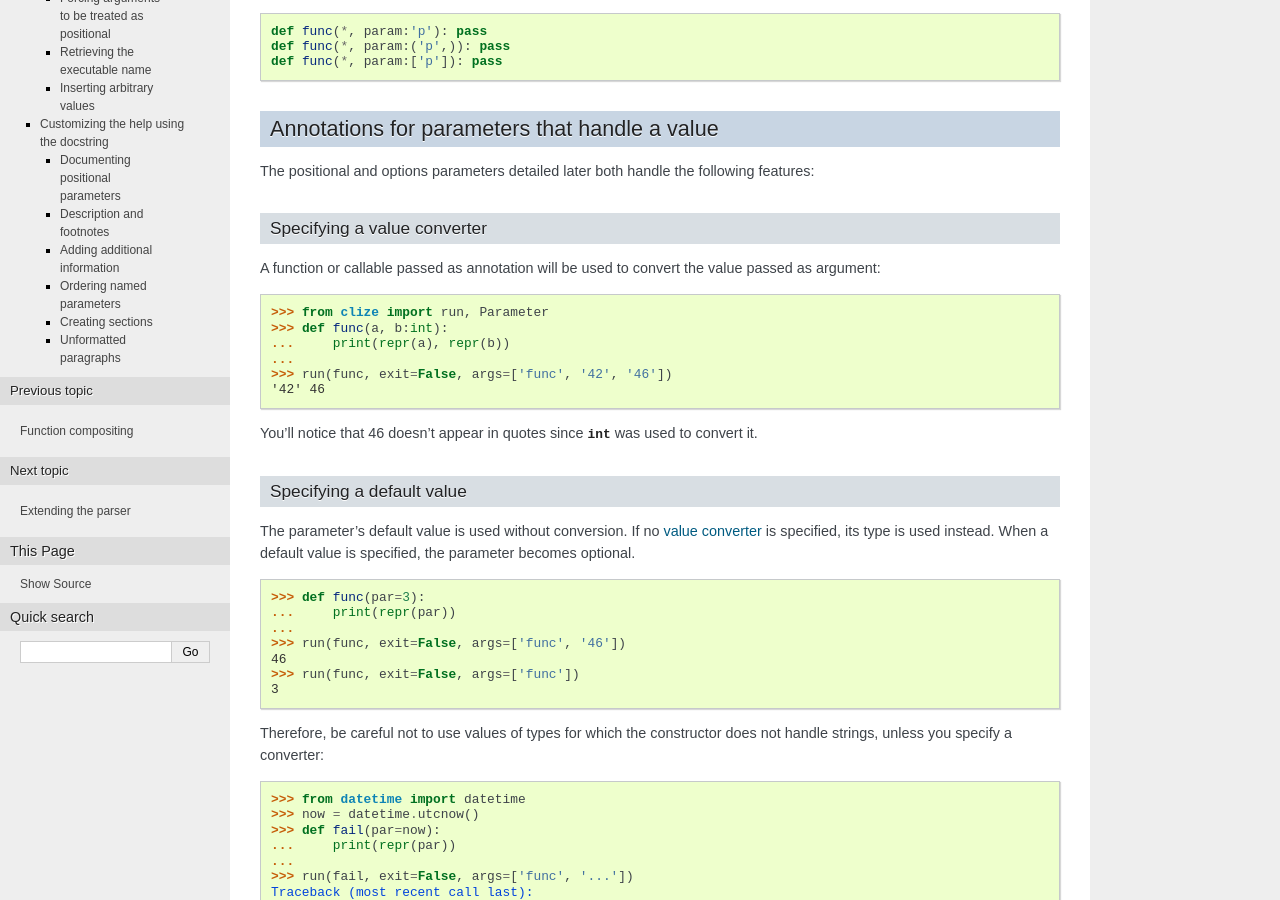
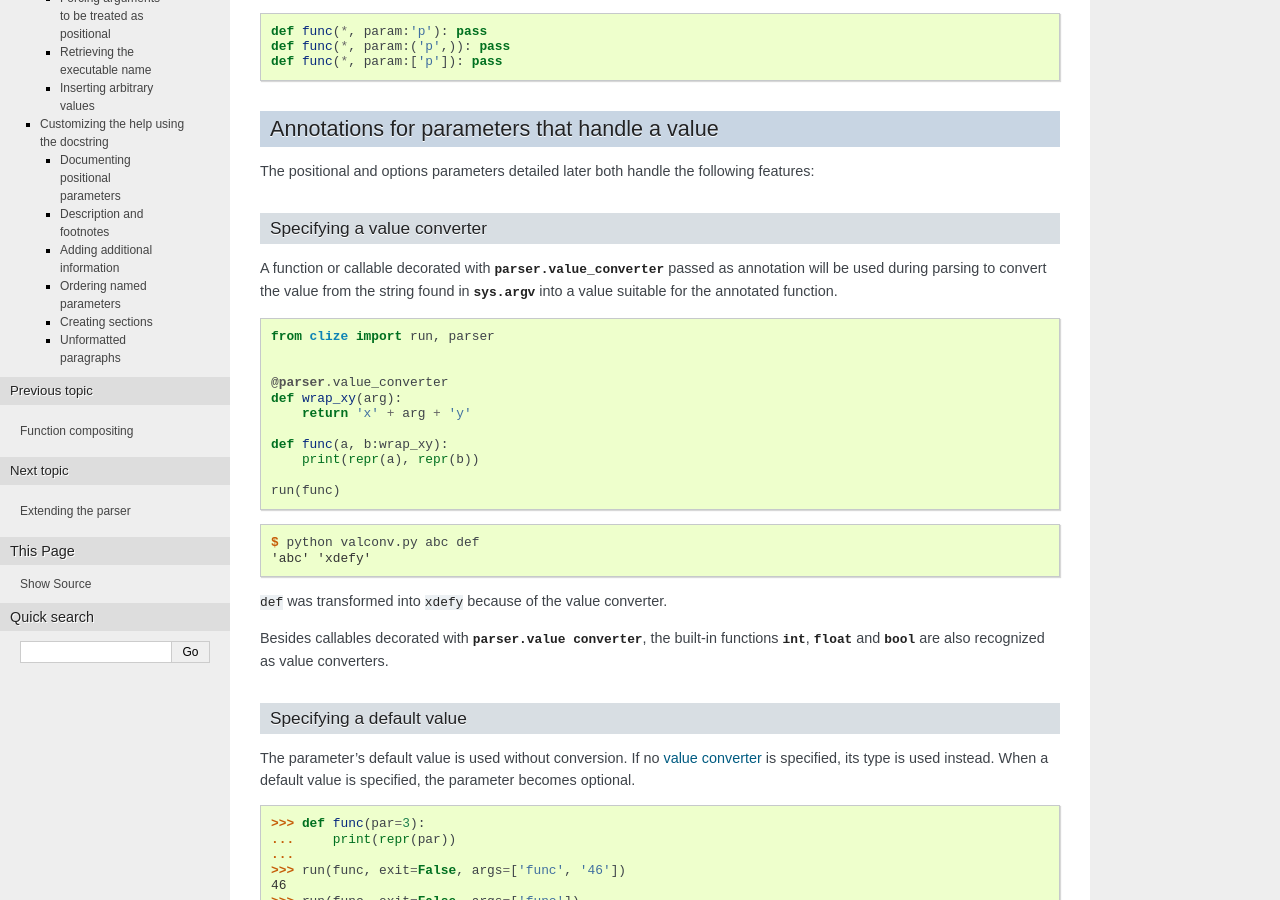
Before and after one commit to epsy/clize, a Sphinx documentation site: the page built from docs/reference.rst, in a window 1280 px wide and 900 px high, scrolled down 695 px. Built offline with Sphinx 7.4.7, drawn with Linux system fonts in a browser that asks for light colours.

Commit message:
Updated the value converter docs.

```diff
--- a/docs/reference.rst
+++ b/docs/reference.rst
@@ -62,25 +62,40 @@ Annotations for parameters that handle a value
 
 The positional and options parameters detailed later both handle the following features:
 
+.. index:: value conversion, value converter
+
 .. _value converter:
-
-.. index:: value conversion, value converter
 
 Specifying a value converter
 ............................
 
-A function or callable passed as annotation will be used to convert the
-value passed as argument::
+A function or callable decorated with `parser.value_converter` passed as
+annotation will be used during parsing to convert the value from the string
+found in `sys.argv` into a value suitable for the annotated function.
 
-    >>> from clize import run, Parameter
-    >>> def func(a, b:int):
-    ...     print(repr(a), repr(b))
-    ...
-    >>> run(func, exit=False, args=['func', '42', '46'])
-    '42' 46
+.. code-block:: python
 
-You'll notice that 46 doesn't appear in quotes since `int` was used to
-convert it.
+    from clize import run, parser
+
+
+    @parser.value_converter
+    def wrap_xy(arg):
+        return 'x' + arg + 'y'
+
+    def func(a, b:wrap_xy):
+        print(repr(a), repr(b))
+
+    run(func)
+
+
+.. code-block:: console
+
+    $ python valconv.py abc def
+    'abc' 'xdefy'
+
+``def`` was transformed into ``xdefy`` because of the value converter.
+
+Besides callables decorated with `parser.value converter`, the built-in functions `int`, `float` and `bool` are also recognized as value converters.
 
 
 .. _default value:
```
